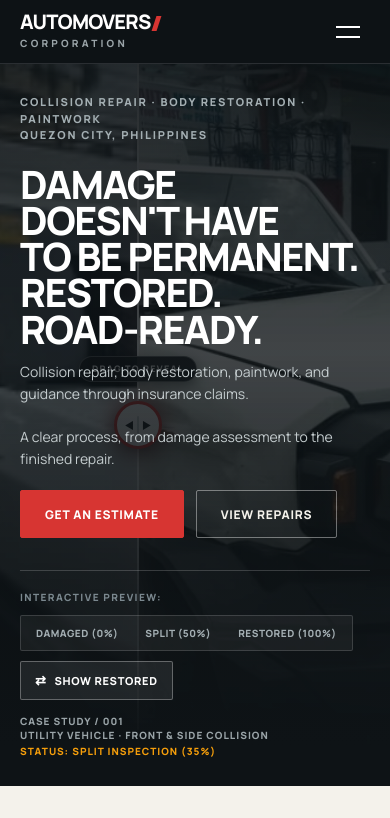
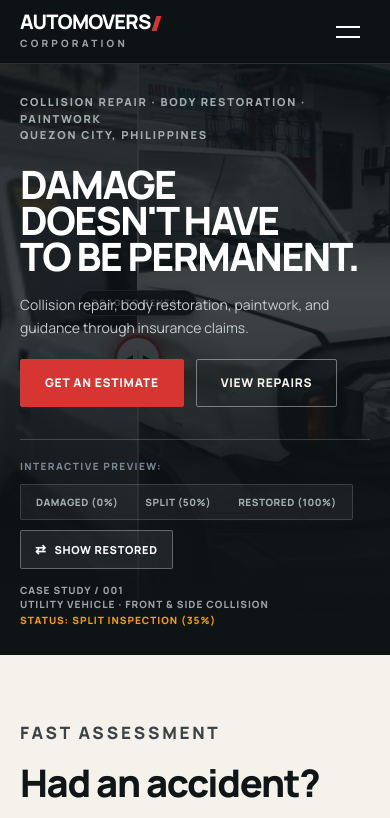
Before and after one commit to kershey-dev/impact-auto, a website built with Vite: page index.html in a window 390 px wide. Shown: the top 818 px of the page. Built offline with nearby package versions, Linux system fonts and the light colour scheme.

Commit message:
Fix hero copy proportions: remove duplicate stacked headline and normalize scale

```diff
--- a/index.html
+++ b/index.html
@@ -54,13 +54,8 @@
 
       <div class="hero-copy">
         <p class="hero-service">COLLISION REPAIR · BODY RESTORATION · PAINTWORK<br>QUEZON CITY, PHILIPPINES</p>
-        <div class="hero-headlines">
-          <h1 class="hero-damage">Damage<br>doesn't have<br>to be permanent.</h1>
-          <p class="hero-restored" aria-hidden="true">Restored.<br>Road-ready.</p>
-        </div>
-        <p class="sr-only" id="hero-announcement" aria-live="polite">Utility vehicle before repair.</p>
-        <p class="hero-description hero-description-before">Collision repair, body restoration, paintwork, and guidance through insurance claims.</p>
-        <p class="hero-description hero-description-after" aria-hidden="true">A clear process, from damage assessment to the finished repair.</p>
+        <h1 class="hero-title">Damage<br>doesn't have<br>to be permanent.</h1>
+        <p class="hero-description">Collision repair, body restoration, paintwork, and guidance through insurance claims.</p>
         <div class="hero-actions">
           <a class="button red" href="#estimate">Get an estimate</a>
           <a class="button outline" href="#work">View repairs</a>
--- a/style.css
+++ b/style.css
@@ -557,20 +557,15 @@ p {
   line-height: 1.5;
 }
 
-.hero-headlines {
-  position: relative;
-  min-height: clamp(160px, 20vw, 260px);
-}
-
-.hero h1,
-.hero-restored {
+.hero-title {
   display: block;
-  font-size: clamp(52px, 7.6vw, 118px);
+  font-size: clamp(48px, 6.8vw, 104px);
   font-weight: 800;
   text-transform: uppercase;
   letter-spacing: -0.04em;
   line-height: 0.93;
   color: #fff;
+  margin-bottom: 20px;
 }
 
 .hero-description {
@@ -2326,13 +2321,7 @@ p {
     padding-top: 10px;
   }
 
-  .hero-headlines {
-    min-height: auto;
-    margin-bottom: 4px;
-  }
-
-  .hero h1,
-  .hero-restored {
+  .hero-title {
     font-size: clamp(38px, 10vw, 62px);
   }
 
```
